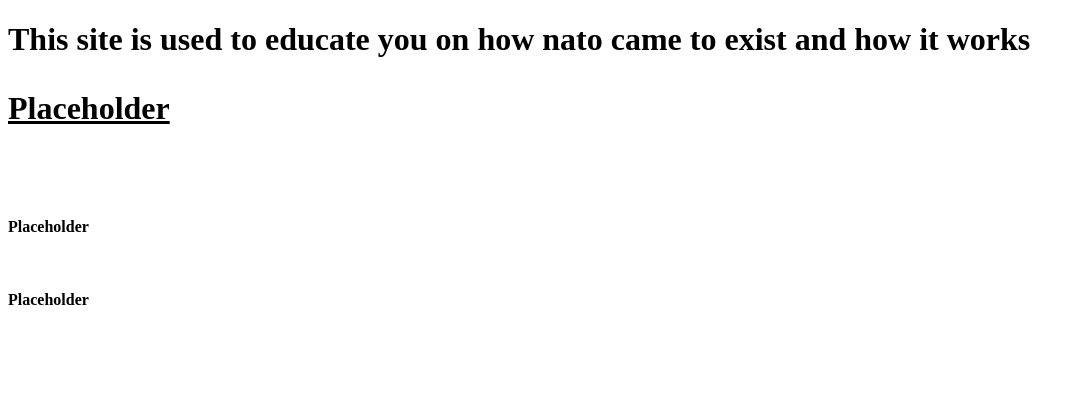
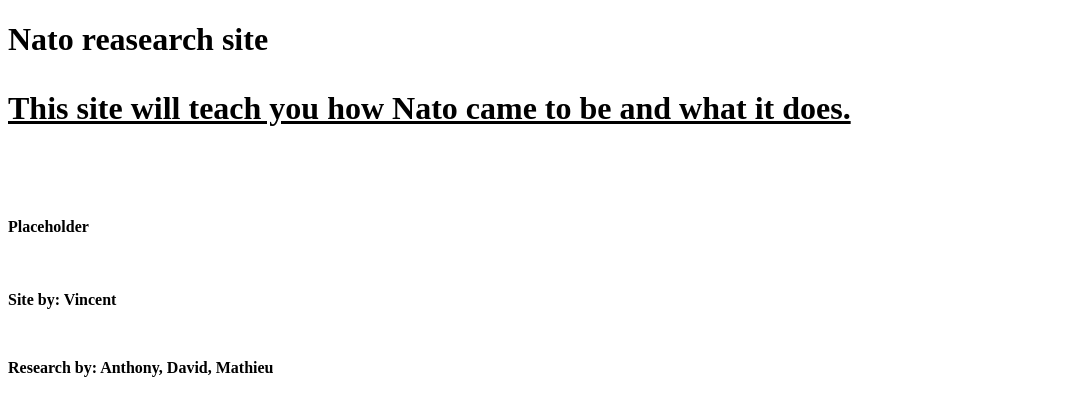
Before and after one commit to RalCallerofStorms/Nato-project, a plain HTML site: page index.html in a window 1280 px wide. Shown: the whole page, without its empty margins (0-1085 px from the left). Drawn offline with Linux system fonts and the light colour scheme.

Commit message:
Update index.html

```diff
--- a/index.html
+++ b/index.html
@@ -6,9 +6,10 @@
 </head>
 <body>
 
-<h1>This site is used to educate you on how nato came to exist and how it works<h1>
+<h1>Nato reasearch site<h1>
 
-<p><u>Placeholder</u></p>
+<p><u>This site will teach you how Nato came to be and what it does.</u></p>
 <br>
 <h4><p>Placeholder</p><h4>
-<br><p>Placeholder</p>
+<br><p>Site by: Vincent</p>
+<br><p>Research by: Anthony, David, Mathieu</p>
```
